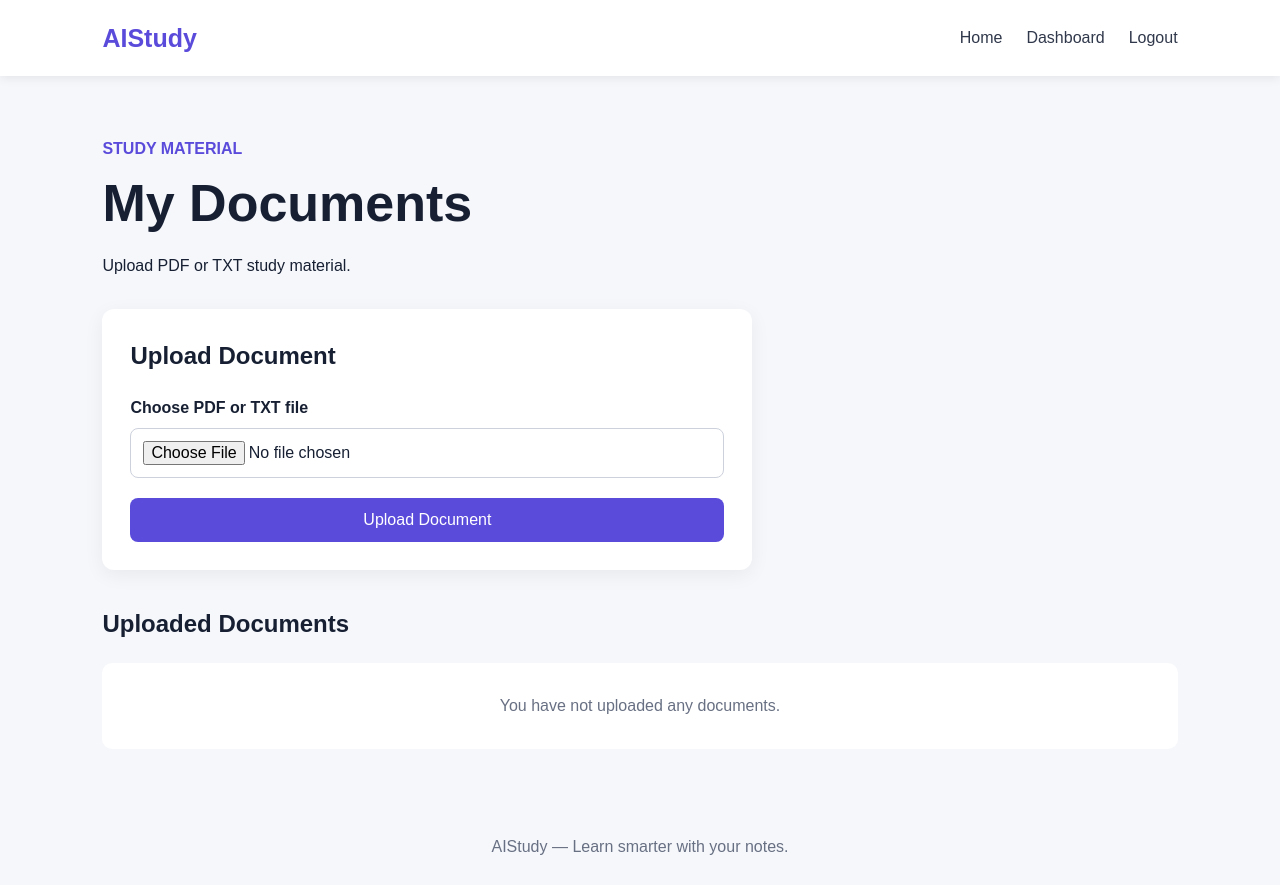
After one commit to DiwanDev/AIStudy, a Flask app: page /documents in a window 1280 px wide. The commit adds this page. Run offline with Flask 3, Linux system fonts and the light colour scheme; the visitor is signed in with stand-in values (Sample User, id 1); data that the repository does not hold is empty.

Commit message:
Add document upload and listing

```diff
--- a/app.py
+++ b/app.py
@@ -1,4 +1,5 @@
 import os
+import uuid
 
 import mysql.connector
 from dotenv import load_dotenv
@@ -14,14 +15,37 @@ from werkzeug.security import (
     check_password_hash,
     generate_password_hash,
 )
+from werkzeug.utils import secure_filename
 # Load values from the .env file
 load_dotenv()
 
 
 # Create the Flask application
 app = Flask(__name__)
+
 app.secret_key = os.getenv("SECRET_KEY")
 
+
+if not app.secret_key:
+    raise RuntimeError(
+        "SECRET_KEY is missing from the .env file."
+    )
+
+
+app.config["UPLOAD_FOLDER"] = os.path.join(
+    app.root_path,
+    "uploads",
+)
+
+app.config["MAX_CONTENT_LENGTH"] = (
+    10 * 1024 * 1024
+)
+
+
+os.makedirs(
+    app.config["UPLOAD_FOLDER"],
+    exist_ok=True,
+)
 # Connect Flask/Python to MySQL
 db = mysql.connector.connect(
     host="localhost",
@@ -36,7 +60,21 @@ if db.is_connected():
     app.logger.info(
         "Connected to AIStudy MySQL database!"
     )
+# File extensions accepted by AIStudy
+ALLOWED_EXTENSIONS = {
+    "pdf",
+    "txt",
+}
 
+
+# Check whether an uploaded file has an allowed extension
+def allowed_file(filename):
+
+    return (
+        "." in filename
+        and filename.rsplit(".", 1)[1].lower()
+        in ALLOWED_EXTENSIONS
+    )
 
 # Home-page route
 @app.route("/")
@@ -147,6 +185,149 @@ def logout():
     session.clear()
 
     return redirect(url_for("home"))
+@app.route(
+    "/documents",
+    methods=["GET", "POST"],
+)
+def documents():
+
+    if "user_id" not in session:
+
+        return redirect(
+            url_for("login")
+        )
+
+    message = None
+    success = False
+
+    if request.method == "POST":
+
+        uploaded_file = request.files.get(
+            "document"
+        )
+
+        if not uploaded_file:
+
+            message = "Please choose a file."
+
+        elif uploaded_file.filename == "":
+
+            message = "Please choose a file."
+
+        elif not allowed_file(
+            uploaded_file.filename
+        ):
+
+            message = (
+                "Only PDF and TXT files are allowed."
+            )
+
+        else:
+
+            original_filename = secure_filename(
+                uploaded_file.filename
+            )
+
+            extension = original_filename.rsplit(
+                ".",
+                1,
+            )[1].lower()
+
+            stored_filename = (
+                uuid.uuid4().hex
+                + "."
+                + extension
+            )
+
+            file_path = os.path.join(
+                app.config["UPLOAD_FOLDER"],
+                stored_filename,
+            )
+
+            uploaded_file.save(
+                file_path
+            )
+
+            file_size = os.path.getsize(
+                file_path
+            )
+
+            cursor = db.cursor()
+
+            try:
+
+                cursor.execute(
+                    """
+                    INSERT INTO documents (
+                        user_id,
+                        original_filename,
+                        stored_filename,
+                        file_type,
+                        file_size
+                    )
+                    VALUES (%s, %s, %s, %s, %s)
+                    """,
+                    (
+                        session["user_id"],
+                        original_filename,
+                        stored_filename,
+                        extension,
+                        file_size,
+                    ),
+                )
+
+                db.commit()
+
+                message = (
+                    "Document uploaded successfully."
+                )
+
+                success = True
+
+            except mysql.connector.Error:
+
+                db.rollback()
+
+                if os.path.exists(file_path):
+                    os.remove(file_path)
+
+                message = (
+                    "The document could not be saved."
+                )
+
+            finally:
+
+                cursor.close()
+
+    cursor = db.cursor(
+        dictionary=True
+    )
+
+    cursor.execute(
+        """
+        SELECT
+            id,
+            original_filename,
+            file_type,
+            file_size,
+            uploaded_at
+        FROM documents
+        WHERE user_id = %s
+        ORDER BY uploaded_at DESC
+        """,
+        (session["user_id"],),
+    )
+
+    documents_data = cursor.fetchall()
+
+    cursor.close()
+
+    return render_template(
+        "documents.html",
+        documents=documents_data,
+        message=message,
+        success=success,
+    )
 @app.route("/register", methods=["GET", "POST"])
 def register():
 
--- a/static/style.css
+++ b/static/style.css
@@ -307,3 +307,69 @@ footer {
 .logout-button:hover {
     color: #5b4bdb;
 }
+/* Documents page */
+.documents-section {
+    min-height: 75vh;
+    padding: 60px 8%;
+}
+
+.documents-header {
+    margin-bottom: 30px;
+}
+
+.upload-card {
+    background-color: white;
+    border-radius: 12px;
+    margin-bottom: 35px;
+    max-width: 650px;
+    padding: 28px;
+    box-shadow: 0 5px 20px rgba(0, 0, 0, 0.06);
+}
+
+.upload-card h2 {
+    margin-bottom: 20px;
+}
+
+.document-list h2 {
+    margin-bottom: 20px;
+}
+
+.document-card {
+    align-items: center;
+    background-color: white;
+    border-radius: 10px;
+    display: flex;
+    justify-content: space-between;
+    margin-bottom: 15px;
+    padding: 20px;
+    box-shadow: 0 3px 14px rgba(0, 0, 0, 0.05);
+}
+
+.document-card h3 {
+    color: #5b4bdb;
+    margin-bottom: 7px;
+}
+
+.document-card p {
+    color: #687083;
+    font-size: 14px;
+}
+
+.empty-state {
+    background-color: white;
+    border-radius: 10px;
+    color: #687083;
+    padding: 30px;
+    text-align: center;
+}
+.card-link {
+    color: #5b4bdb;
+    display: inline-block;
+    font-weight: bold;
+    margin-top: 14px;
+    text-decoration: none;
+}
+
+.card-link:hover {
+    text-decoration: underline;
+}
--- /dev/null
+++ b/templates/documents.html
@@ -0,0 +1,135 @@
+{% extends "base.html" %}
+
+
+{% block title %}
+My Documents | AIStudy
+{% endblock %}
+
+
+{% block content %}
+
+<section class="documents-section">
+
+    <div class="documents-header">
+
+        <div>
+
+            <p class="label">
+                Study Material
+            </p>
+
+            <h1>
+                My Documents
+            </h1>
+
+            <p>
+                Upload PDF or TXT study material.
+            </p>
+
+        </div>
+
+    </div>
+
+    <div class="upload-card">
+
+        <h2>
+            Upload Document
+        </h2>
+
+        {% if message %}
+
+            <div class="message {% if success %}success{% endif %}">
+                {{ message }}
+            </div>
+
+        {% endif %}
+
+        <form
+            method="POST"
+            action="{{ url_for('documents') }}"
+            enctype="multipart/form-data"
+        >
+
+            <div class="form-group">
+
+                <label for="document">
+                    Choose PDF or TXT file
+                </label>
+
+                <input
+                    type="file"
+                    id="document"
+                    name="document"
+                    accept=".pdf,.txt,application/pdf,text/plain"
+                    required
+                >
+
+            </div>
+
+            <button
+                type="submit"
+                class="form-button"
+            >
+                Upload Document
+            </button>
+
+        </form>
+
+    </div>
+
+    <div class="document-list">
+
+        <h2>
+            Uploaded Documents
+        </h2>
+
+        {% if documents %}
+
+            {% for document in documents %}
+
+                <div class="document-card">
+
+                    <div>
+
+                        <h3>
+                            {{ document.original_filename }}
+                        </h3>
+
+                        <p>
+                            Type:
+                            {{ document.file_type.upper() }}
+                        </p>
+
+                        <p>
+                            Size:
+                            {{ document.file_size }} bytes
+                        </p>
+
+                        <p>
+                            Uploaded:
+                            {{ document.uploaded_at }}
+                        </p>
+
+                    </div>
+
+                </div>
+
+            {% endfor %}
+
+        {% else %}
+
+            <div class="empty-state">
+
+                <p>
+                    You have not uploaded any documents.
+                </p>
+
+            </div>
+
+        {% endif %}
+
+    </div>
+
+</section>
+
+{% endblock %}
```
Also changed, not shown: templates/dashboard.html (+7 -0 lines).
